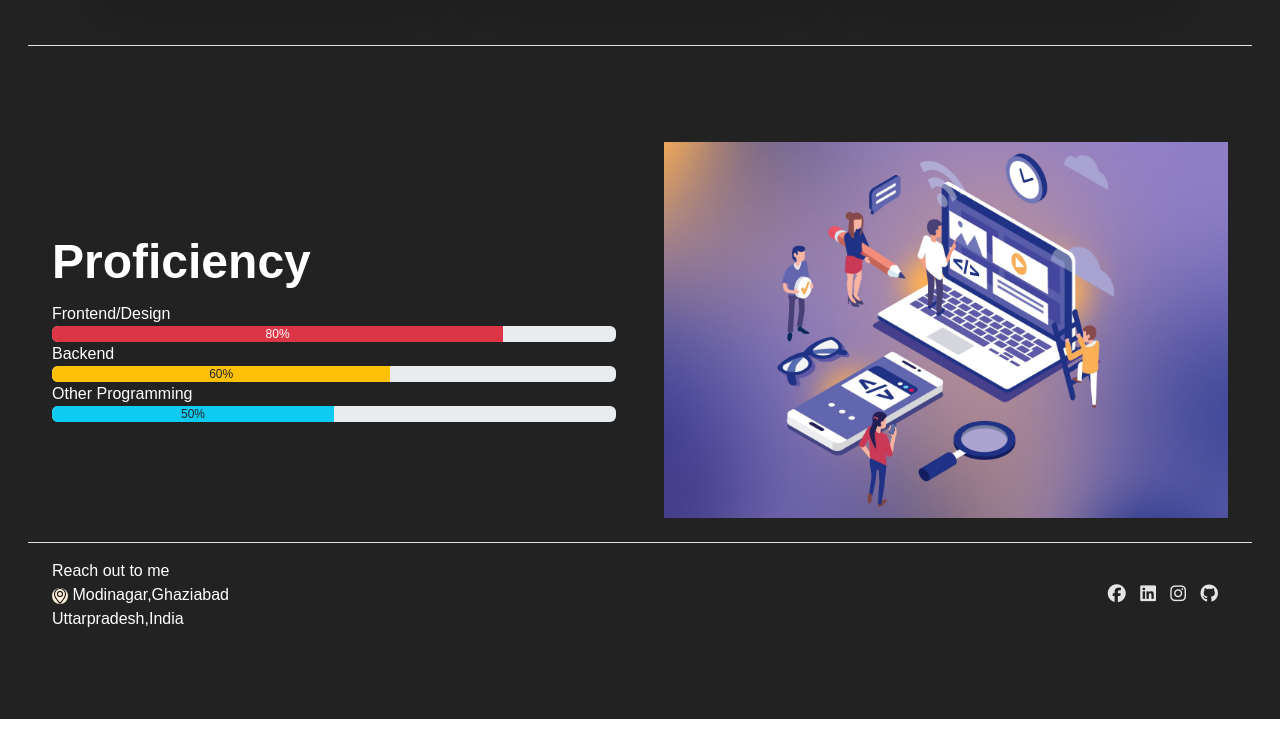
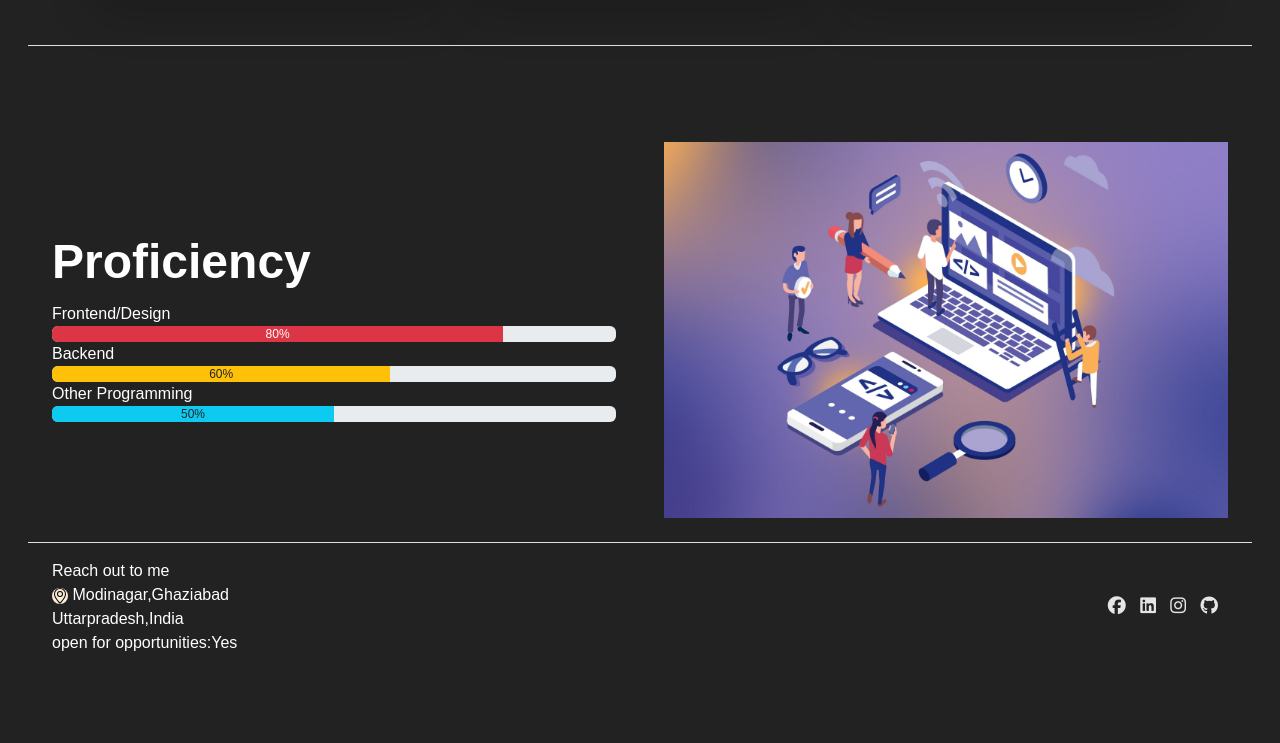
Before and after one commit to asmitkansal/codsoft-task2, a plain HTML site: page index.html in a window 1280 px wide. Shown: the part 1124-1867 px from the top of the page. Before the commit the page ends 1843 px from the top, so only its background shows below. Drawn offline with nearby package versions, Linux system fonts and the light colour scheme.

Commit message:
Update index.html

```diff
--- a/index.html
+++ b/index.html
@@ -130,7 +130,9 @@ A passionate Full stack web developer having an experience of building Web Appli
       <span class="mb-3 mb-md-0 text-white">Reach out to me<br>
          <img src="./geo-alt.svg" class="lo"> Modinagar,Ghaziabad
         <br>
-      Uttarpradesh,India</span>
+      Uttarpradesh,India
+      <br>
+      open for opportunities:Yes</span>
     </div>
 
     <div class="social" id="social">
```
